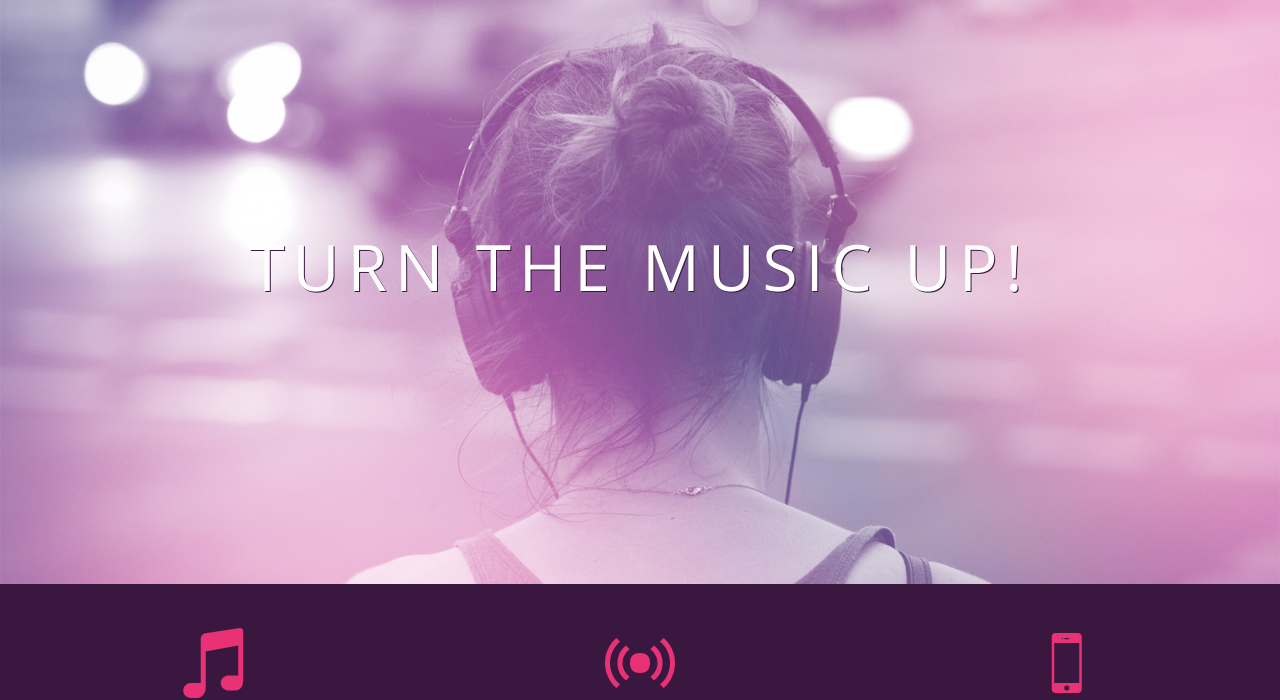
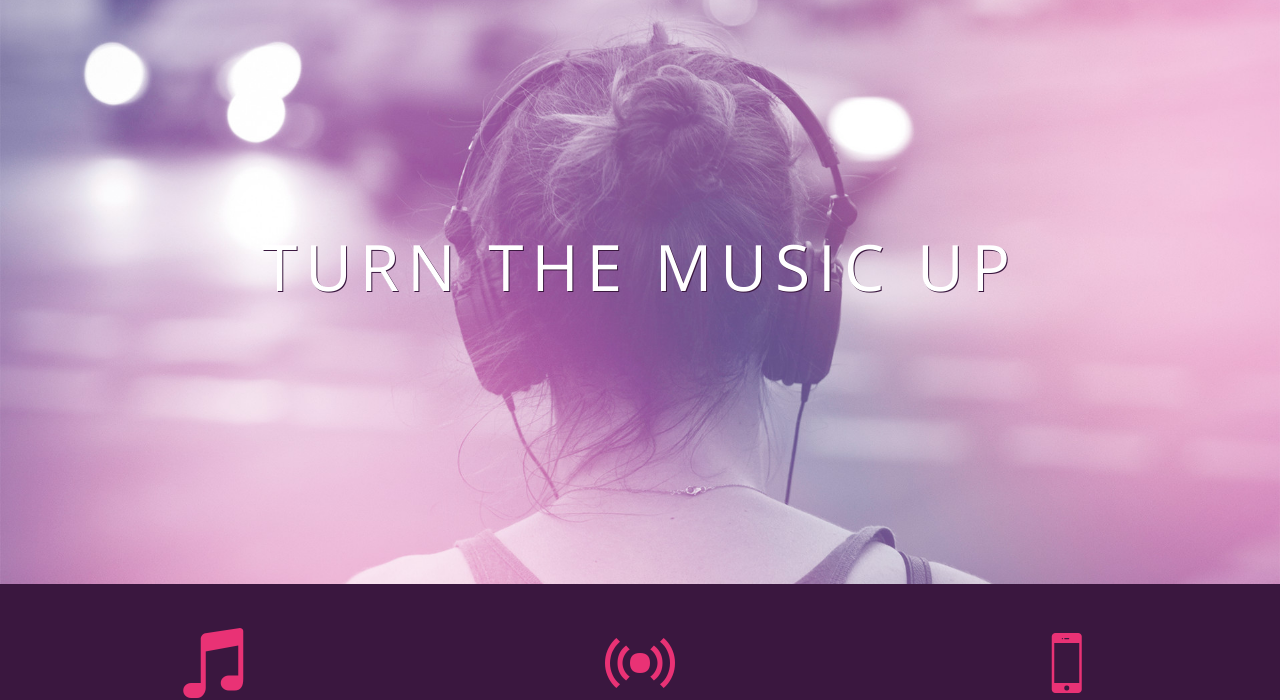
Before and after one commit to dfreeman04/bloc-jams, a plain HTML site: page index.html in a window 1280 px wide. Shown: the part 110-810 px from the top of the page. Drawn offline with nearby package versions, Linux system fonts and the light colour scheme.

Commit message:
Assignement 7 Styles

```diff
--- a/index.html
+++ b/index.html
@@ -12,7 +12,7 @@
              <img src="assets/images/bloc_jams_logo.png" alt="bloc jams logo" class="logo">
          </nav>
          <section class="hero-content"> <!-- hero content -->
-             <h1 class="hero-title">Turn the music up!</h1>
+             <h1 class="hero-title">Turn the music up</h1>
          </section>
          <section class="selling-points"> <!-- selling points -->
              <div class="point">
```
